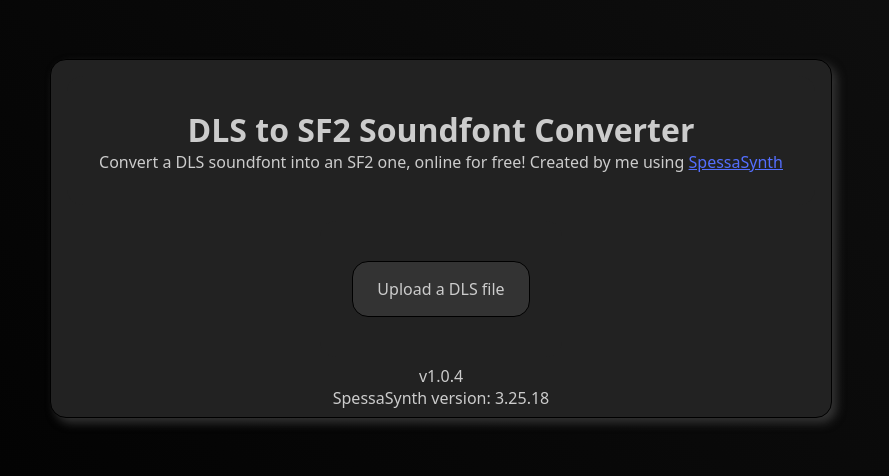
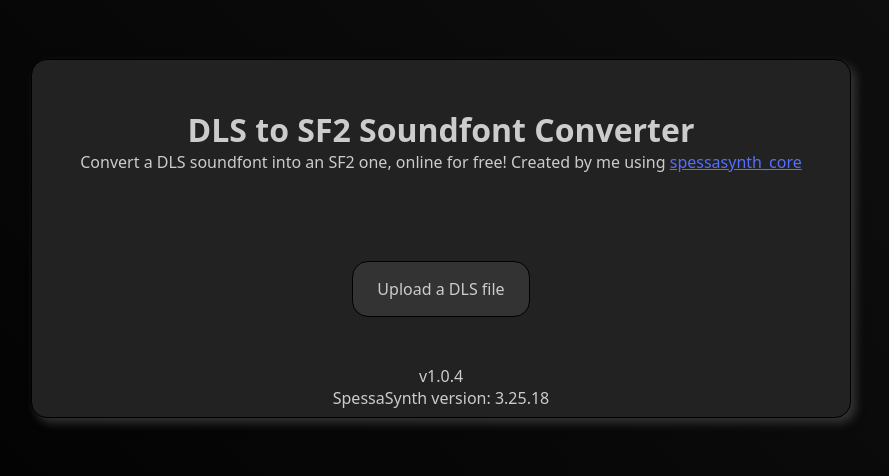
Before and after one commit to spessasus/dls-to-sf2, a website: page index.html in a window 1280 px wide. Shown: the part 162-638 px from the top of the page, without its empty margins (199-1088 px from the left). Drawn offline with Linux system fonts and the light colour scheme.

Commit message:
update html code

```diff
--- a/index.html
+++ b/index.html
@@ -11,6 +11,9 @@
     <meta content='Convert DLS soundfont to SF2 soundfont online. No download needed!' property='og:description' />
     <meta content='https://spessasus.github.io/SpessaSynth/src/website/dls_to_sf2_converter.html' property='og:url' />
     <meta content='website' property='og:type' />
+
+    <!-- darkreader -->
+    <meta name='darkreader-lock'>
 
     <!-- twitter card -->
     <meta content='summary' name='twitter:card'>
@@ -35,7 +38,7 @@
         <h1 id='title'>DLS to SF2 Soundfont Converter</h1>
         <p>
             Convert a DLS soundfont into an SF2 one, online for free! Created by me using <a
-            href='https://spessasus.github.io/SpessaSynth'>SpessaSynth</a>
+            href='https://spessasus.github.io/SpessaSynth'>spessasynth_core</a>
         </p>
     </div>
 
```
